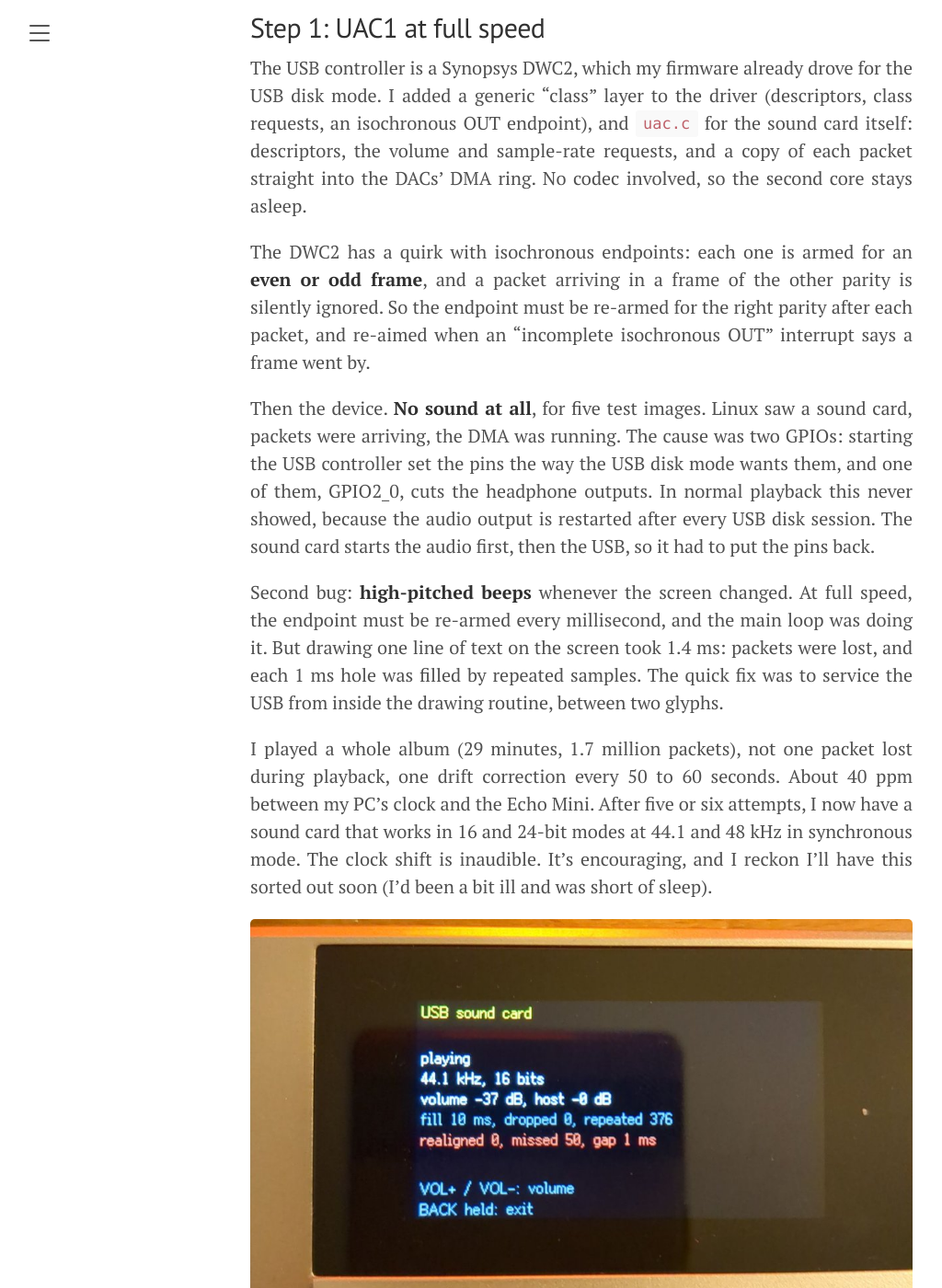
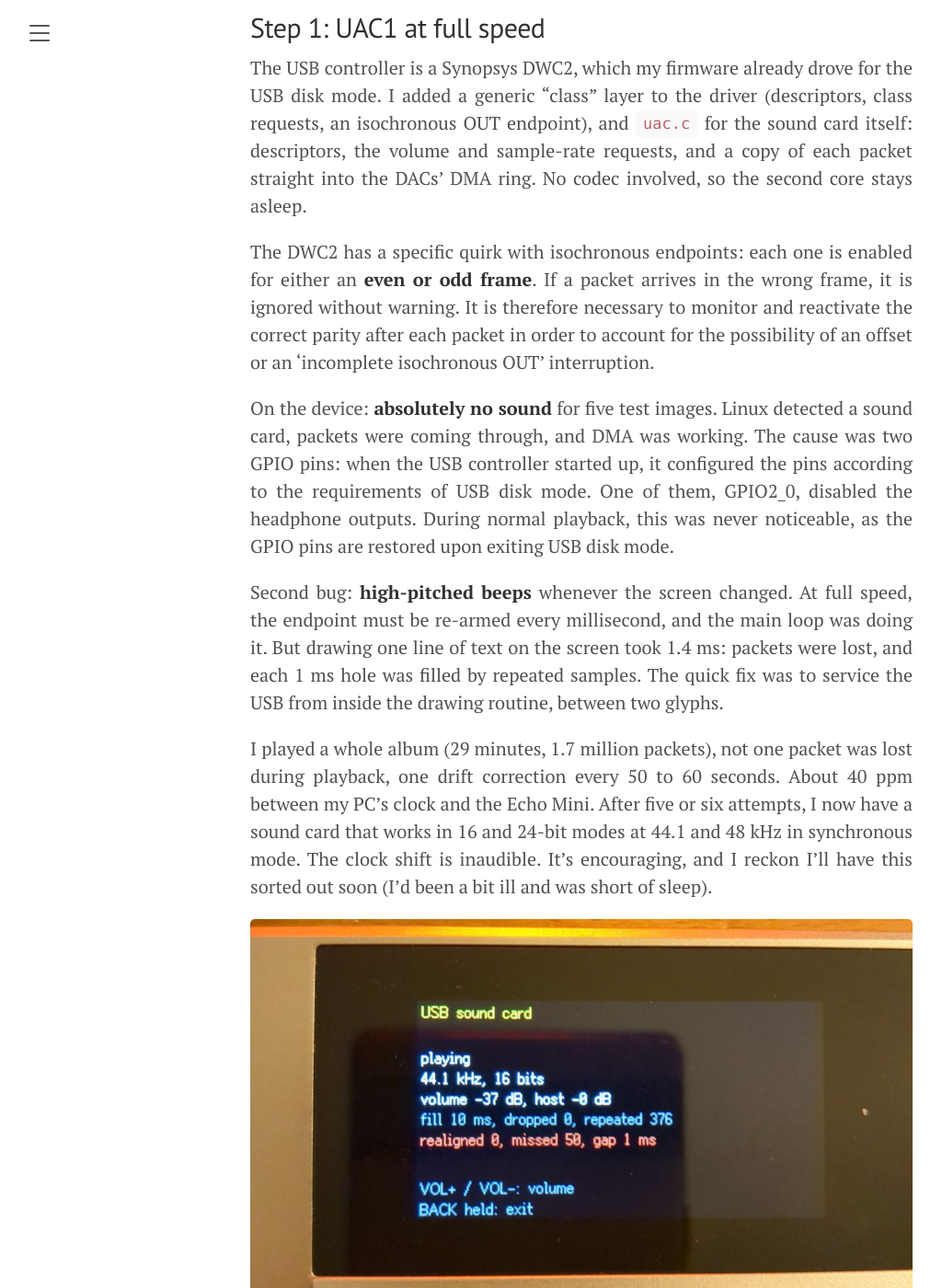
Before and after one commit to berettavexee/berettavexee.github.io, a Jekyll site: the page built from _posts/2026-10-31-echo-mini-usb-sound-card.md, in a window 1280 px wide and 1400 px high, scrolled down 2435 px. Shown: the whole window at 92% size, without its empty margins (8-1032 px from the left). Built offline with Jekyll 4.4.1, drawn with Linux system fonts in a browser that asks for light colours; some of the changed text lies outside the part shown.

Commit message:
Refine USB sound card documentation and error explanations
Improved clarity and detail in the explanation of USB sound card functionality, including GPIO behavior and error handling. Added rationale for addressing small clock errors in audio playback.

```diff
--- a/_posts/2026-10-31-echo-mini-usb-sound-card.md
+++ b/_posts/2026-10-31-echo-mini-usb-sound-card.md
@@ -42,13 +42,14 @@
 
 The USB controller is a Synopsys DWC2, which my firmware already drove for the USB disk mode. I added a generic "class" layer to the driver (descriptors, class requests, an isochronous OUT endpoint), and `uac.c` for the sound card itself: descriptors, the volume and sample-rate requests, and a copy of each packet straight into the DACs' DMA ring. No codec involved, so the second core stays asleep.
 
-The DWC2 has a quirk with isochronous endpoints: each one is armed for an **even or odd frame**, and a packet arriving in a frame of the other parity is silently ignored. So the endpoint must be re-armed for the right parity after each packet, and re-aimed when an "incomplete isochronous OUT" interrupt says a frame went by.
+The DWC2 has a specific quirk with isochronous endpoints: each one is enabled for either an **even or odd frame**. If a packet arrives in the wrong frame, it is ignored without warning.
+It is therefore necessary to monitor and reactivate the correct parity after each packet in order to account for the possibility of an offset or an ‘incomplete isochronous OUT’ interruption.
 
-Then the device. **No sound at all**, for five test images. Linux saw a sound card, packets were arriving, the DMA was running. The cause was two GPIOs: starting the USB controller set the pins the way the USB disk mode wants them, and one of them, GPIO2_0, cuts the headphone outputs. In normal playback this never showed, because the audio output is restarted after every USB disk session. The sound card starts the audio first, then the USB, so it had to put the pins back.
+On the device: **absolutely no sound** for five test images. Linux detected a sound card, packets were coming through, and DMA was working. The cause was two GPIO pins: when the USB controller started up, it configured the pins according to the requirements of USB disk mode. One of them, GPIO2_0, disabled the headphone outputs.  During normal playback, this was never noticeable, as the GPIO pins are restored upon exiting USB disk mode.
 
 Second bug: **high-pitched beeps** whenever the screen changed. At full speed, the endpoint must be re-armed every millisecond, and the main loop was doing it. But drawing one line of text on the screen took 1.4 ms: packets were lost, and each 1 ms hole was filled by repeated samples. The quick fix was to service the USB from inside the drawing routine, between two glyphs.
 
-I played a whole album (29 minutes, 1.7 million packets), not one packet lost during playback, one drift correction every 50 to 60 seconds. About 40 ppm between my PC's clock and the Echo Mini.
+I played a whole album (29 minutes, 1.7 million packets), not one packet was lost during playback, one drift correction every 50 to 60 seconds. About 40 ppm between my PC's clock and the Echo Mini.
 After five or six attempts, I now have a sound card that works in 16 and 24-bit modes at 44.1 and 48 kHz in synchronous mode. The clock shift is inaudible. It’s encouraging, and I reckon I’ll have this sorted out soon (I’d been a bit ill and was short of sleep).
 
 ![The sound card screen in step 1](/assets/img/echo-mini-uac1-sync.jpg)
@@ -145,6 +146,17 @@
 
 During the final tests I heard a **click at every stream start**. I suspected the ring, the DAC reconfiguration, the volume ramp… The test tones were sine waves that started abruptly, and an abrupt start clicks on any DAC. With a 50 ms fade-in, the clicks were gone. Make your test signals clean before you blame the device.
 
+##  Why bother with 0.28 %?
+**A 0.28 % error is a twentieth of a semitone. No one will hear it on a pop song, so why spend an evening on it?**
+
+Because the sound card cannot ignore it. The player and the computer have to agree on the clock to within a few ppm, and 0.28 % is 2,800 ppm. The higher the frequency, the shorter the feedback loop becomes, and the greater the risk of it diverging. It is therefore necessary to achieve sampling rates of 96 kHz.
+
+Because "bit-perfect" has to mean something. Delivering every sample untouched doesn't count for much if they come out at the wrong speed. An hour of music played 0.28 % slow lasts ten seconds longer, and a video played alongside drifts out of sync in the same way.
+
+Because a PLL outside its range is not a stable clock. The same setting gave no clock at all at 141 MHz and a clock far too slow at 737 MHz. At 564 MHz it was only slightly off, on my unit and at room temperature. Another unit, or a colder morning, could have done worse. A setting that only works "most of the time" is a bug that hasn't shown up yet.
+
+Finally this small error explained the big ones. Once I understood why 176.4 kHz was off, I understood why 11.025, 22.05, 64 and 128 kHz had failed months earlier, which I had fixed without knowing why. One bug that is understood is worth three that are only patched.
+
 ## How I tested
 
 Everything was tested on a Linux PC first, without PulseAudio or PipeWire in the way:
```
Also changed, not shown: other parts of _posts/2026-10-31-echo-mini-usb-sound-card.md (+1 -1 lines).
